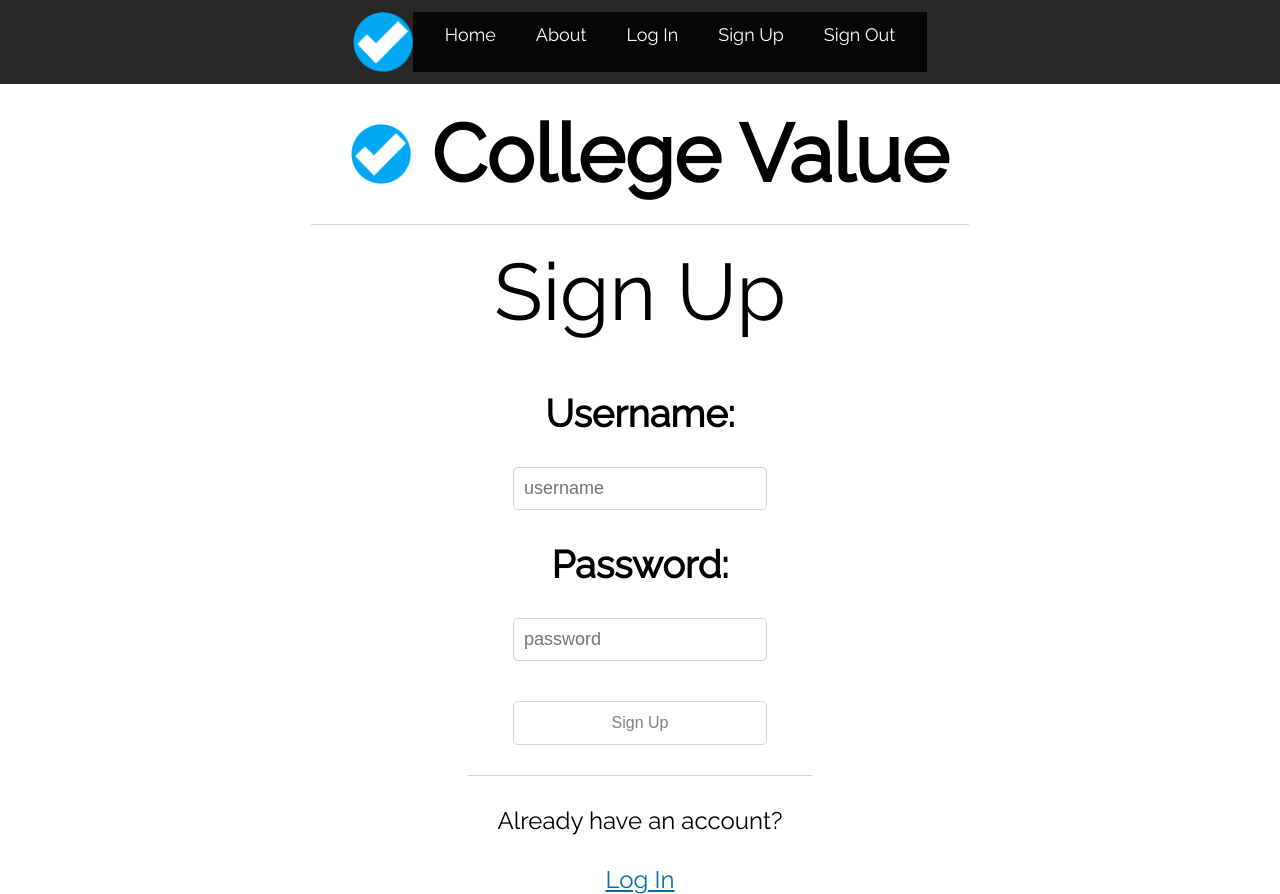
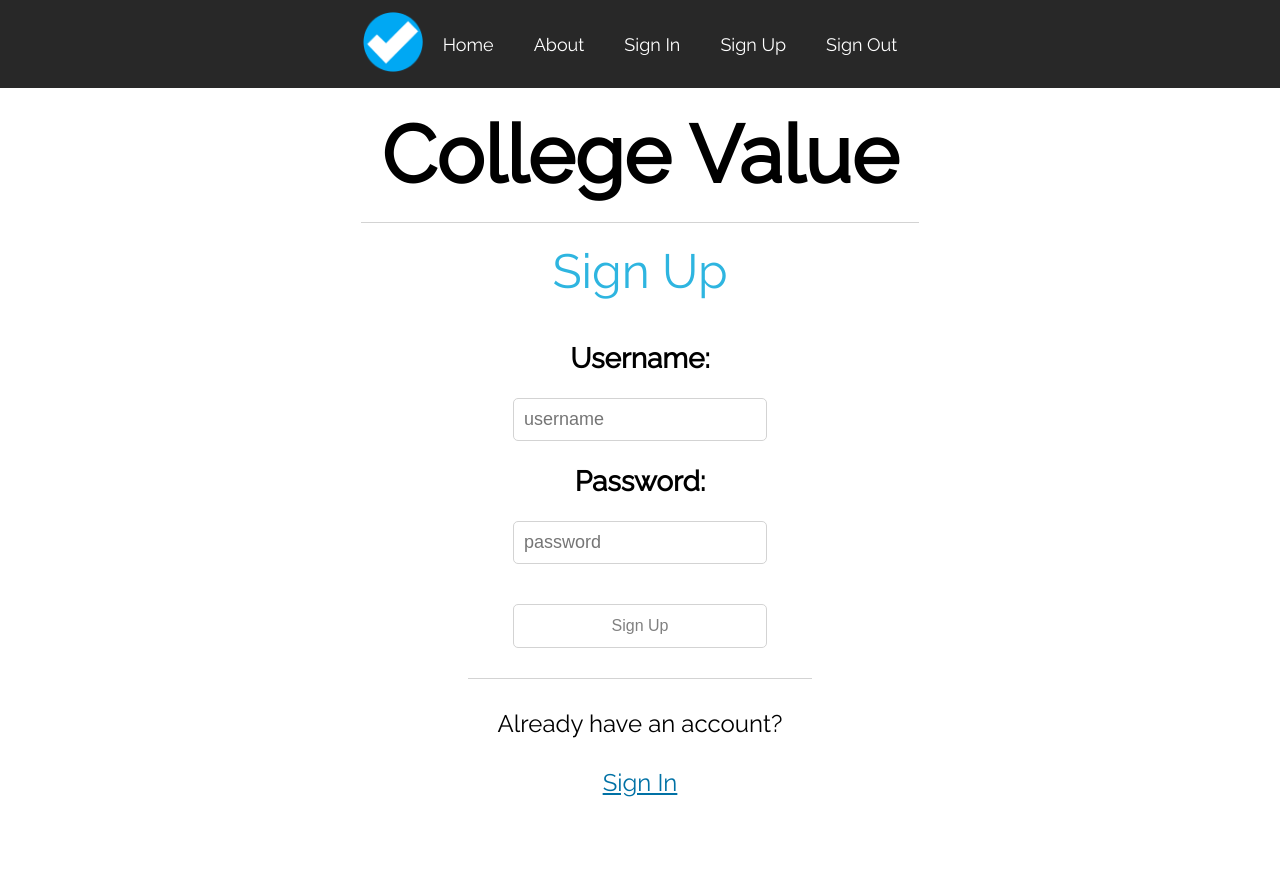
Before and after one commit to College-Value/FrontEnd-college-value, a React (Create React App) app: page /signup in a window 1280 px wide. After the commit the page ends 800 px from the top, so only its background shows below. Built offline with nearby package versions, Linux system fonts and the light colour scheme.

Commit message:
Removed black box from navigation, adjusted styles on login and signup

```diff
--- a/src/App.css
+++ b/src/App.css
@@ -70,7 +70,7 @@
 }
 
 .loginPage h2 {
-  font-size: 38px;
+  font-size: 28px;
 }
 
 .question {
@@ -92,10 +92,18 @@
 }
 
 .pageDesc {
-  font-size: 80px;
+  font-size: 48px;
   padding: 20px;
   width: fit-content;
   margin: 0 auto;
+}
+
+.sign-up-pageDesc {
+  font-size: 48px;
+  padding: 20px;
+  width: fit-content;
+  margin: 0 auto;
+  color: #2EB5E0;
 }
 
 .nav {
@@ -104,6 +112,7 @@
   font-size: 18px;
   padding: 12px;
   justify-content: center;
+  align-items: center;
 }
 
 .nav a {
--- a/src/components/About.js
+++ b/src/components/About.js
@@ -1,6 +1,7 @@
 import React from 'react'
 import Navigation from "./Navigation";
 import NH from "../imgs/nh.jpg";
+import ZS from "../imgs/zs.png"
 
 const About = () => {
     return (
@@ -8,7 +9,7 @@ const About = () => {
             <Navigation />
             <h1>About Page</h1>
             <section>
-                <img src={NH} alt="photo of Zac" width="350" />
+                <img src={ZS} alt="photo of Zac" width="350" />
                 <h2>Team Lead</h2>
                 <h3>Zac Smith</h3>
             </section>
--- a/src/components/Home.js
+++ b/src/components/Home.js
@@ -12,7 +12,6 @@ const Home = () => {
     <div className="homePage">
       <Navigation />
       <header>
-        <img src={CV} width="60" height="60" alt="college value logo" />
         <h1>College Value/Earnings Predictor</h1>
       </header>
       <PhotoCard />
--- a/src/components/Login.js
+++ b/src/components/Login.js
@@ -38,11 +38,11 @@ const Login = props => {
       <Navigation />
       <Link className="titleLink" to="/">
         <h1 className="LoginTitle">
-          <img src={CV} width="60" height="60" alt="college savings logo" />
+          {/* <img src={CV} width="60" height="60" alt="college savings logo" /> */}
           College Value
         </h1>
       </Link>
-      <p className="pageDesc">Log In</p>
+      <p className="pageDesc">Sign In</p>
       <form onSubmit={handleSubmit} className="loginForm">
         <h2>Username:</h2>
         <input
@@ -58,7 +58,7 @@ const Login = props => {
           placeholder="password"
           onChange={handleChange}
         />
-        <button type="submit">Log In</button>
+        <button type="submit">Sign In</button>
       </form>
       <div>
         <p className="question"> Don't have an account?</p>
--- a/src/components/Navigation.js
+++ b/src/components/Navigation.js
@@ -8,10 +8,13 @@ import About from './About'
 const Navigation = () => {
   return (
     <div>
-      <section className="nav">
-        <img src={CV} width="60" height="60" alt="college value logo" />
+      <section>
+
 
         <div className="nav">
+          <div>
+        <img src={CV} width="60" height="60" alt="college value logo" />
+        </div>
           <div>
             <Link to="/">Home</Link>
           </div>
@@ -23,7 +26,7 @@ const Navigation = () => {
           </div>
           <div>
             <Link to="/login" alt="predictions">
-             Log In
+             Sign In
             </Link>
           </div>
           <div>
--- a/src/components/SignUp.js
+++ b/src/components/SignUp.js
@@ -29,11 +29,11 @@ const SignUp = props => {
       <Navigation />
       <Link className="titleLink" to="/">
         <h1 className="LoginTitle">
-          <img src={CV} width="60" height="60" alt="college value logo" />
+          {/* <img src={CV} width="60" height="60" alt="college value logo" /> */}
           College Value
         </h1>
       </Link>
-      <p className="pageDesc">Sign Up</p>
+      <p className="sign-up-pageDesc">Sign Up</p>
       <form onSubmit={handleSubmit} className="loginForm">
         <h2>Username:</h2>
         <input
@@ -56,7 +56,7 @@ const SignUp = props => {
 
         <Link className="loginSignUpLink" to="/login">
           {" "}
-          Log In
+          Sign In
         </Link>
       </div>
     </div>
```
Also changed, not shown: src/imgs/zs.png (added).
